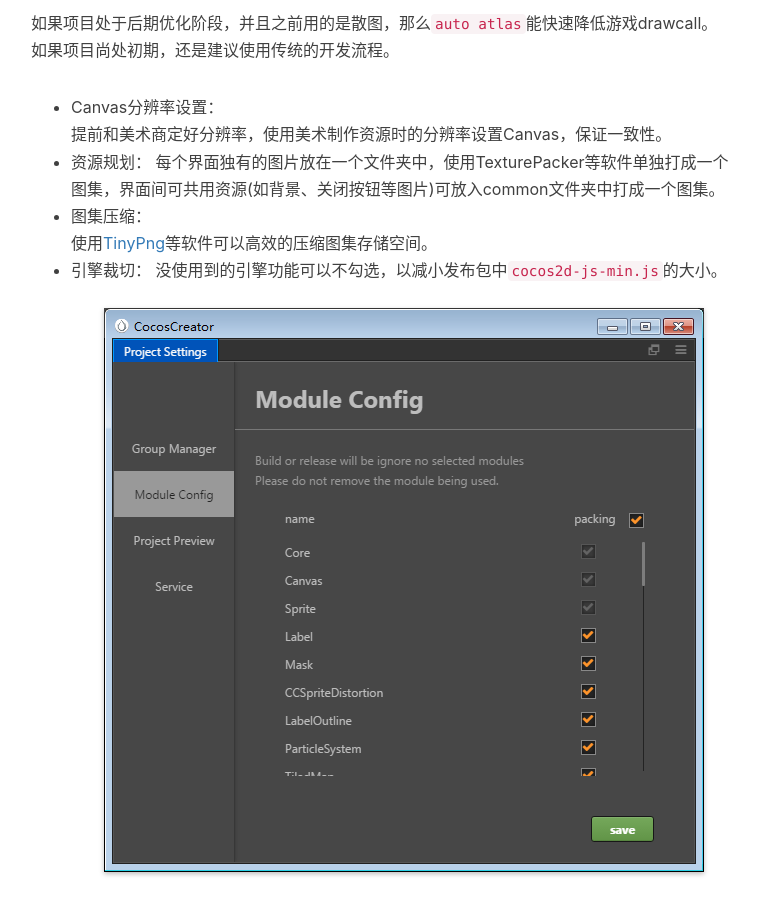
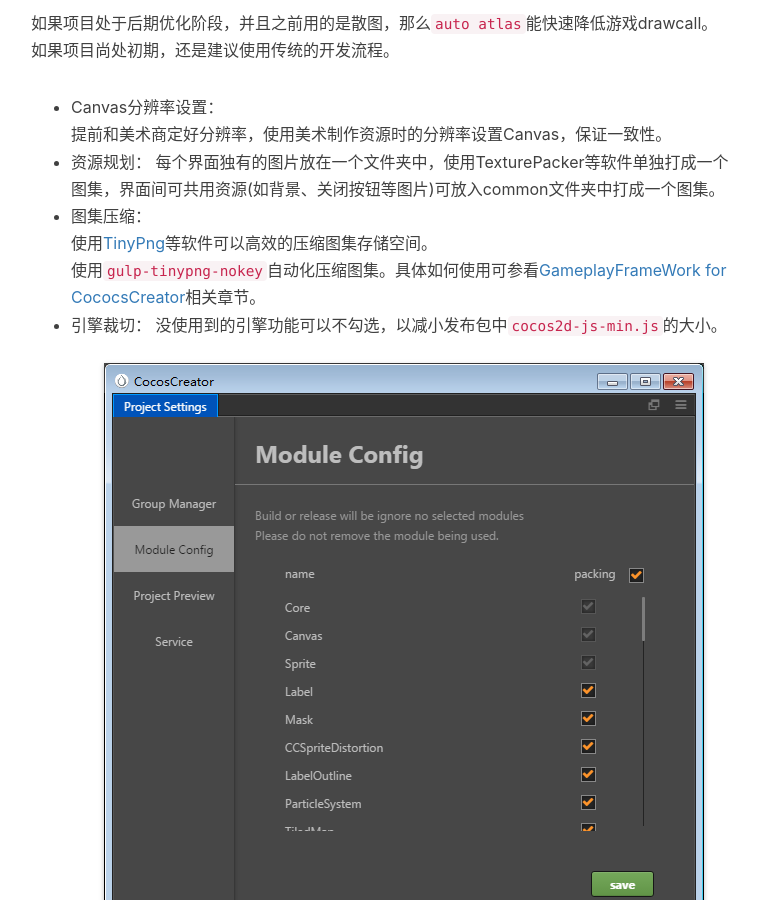
Before and after one commit to huangx916/huangx916.github.io, a Jekyll site: the page built from _posts/2018-12-04-cocos.markdown, in a window 1280 px wide and 900 px high, scrolled down 2145 px. Shown: the whole window, without its empty margins (234-992 px from the left). Built offline with Jekyll 4.4.1, drawn with Linux system fonts in a browser that asks for light colours; nearby versions of some CDN libraries; comment, search, counter and statistics services are not loaded.

Commit message:
Update 2018-12-04-cocos.markdown

```diff
--- a/_posts/2018-12-04-cocos.markdown
+++ b/_posts/2018-12-04-cocos.markdown
@@ -38,6 +38,7 @@
 每个界面独有的图片放在一个文件夹中，使用TexturePacker等软件单独打成一个图集，界面间可共用资源(如背景、关闭按钮等图片)可放入common文件夹中打成一个图集。
 * 图集压缩：
 使用[TinyPng](https://tinypng.com/)等软件可以高效的压缩图集存储空间。
+使用`gulp-tinypng-nokey`自动化压缩图集。具体如何使用可参看[GameplayFrameWork for CococsCreator](https://huangx916.github.io/2019/01/01/gameplayframework/)相关章节。
 * 引擎裁切：
 没使用到的引擎功能可以不勾选，以减小发布包中`cocos2d-js-min.js`的大小。
 <img class="shadow" src="/img/in-post/cocos/3.png" width="600">
```
